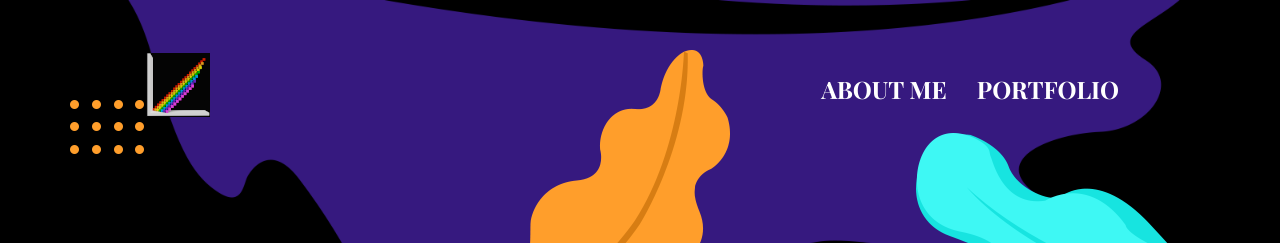
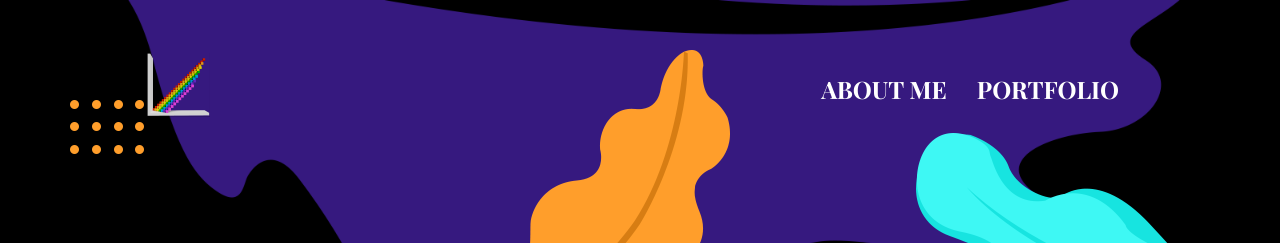
Before and after one commit to SpectralVectors/spectralvectors.github.io, a Jekyll site: the page built from _pages/about.md, in a window 1280 px wide. Shown: the top 243 px of the page. Built offline with Jekyll 4.4.1, drawn with Linux system fonts in a browser that asks for light colours.

Commit message:
Update settings.yml

```diff
--- a/_data/settings.yml
+++ b/_data/settings.yml
@@ -3,7 +3,7 @@
 # General Site Settings
 
 title: SpectralVectors
-logo: "/assets/images/SpectralVectorsLogo64x64.png"
+logo: "/assets/images/SpectralVectorsLogo64x64_t.png"
 author: themefisher
 description: Portfolio for Spectral Vectors
 email: steve.fruits@email.com
```
